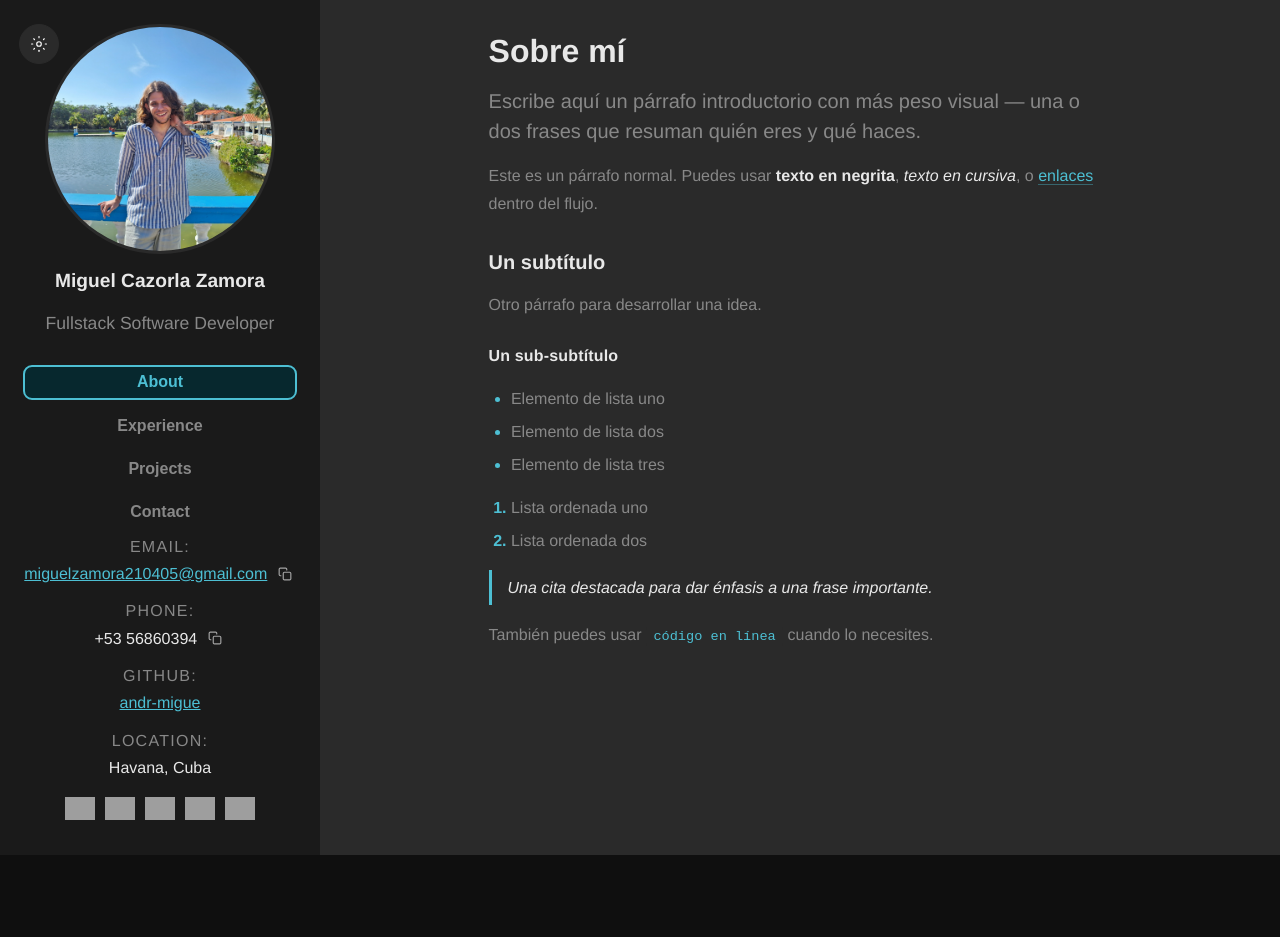
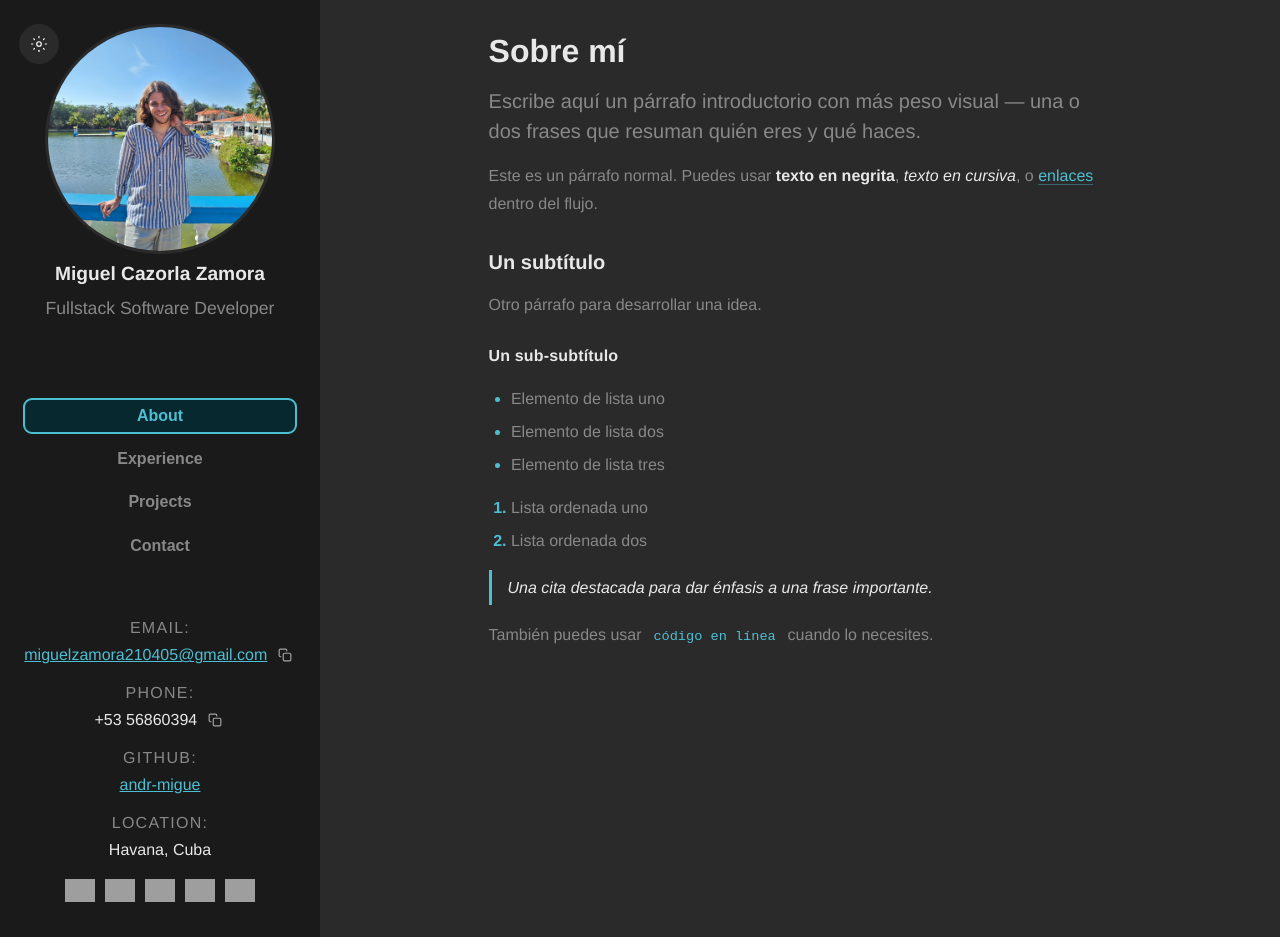
Before and after one commit to andr-migue/portfolio, a React (Vite) app: page / in a window 1280 px wide. Before the commit the page ends 855 px from the top, so only its background shows below. Built offline with nearby package versions, Linux system fonts and the light colour scheme; grey boxes are pictures that could not be loaded.

Commit message:
adjust gap spacing in sidebar and profile card

```diff
--- a/src/components/SideBar/SideBar.css
+++ b/src/components/SideBar/SideBar.css
@@ -5,6 +5,7 @@
   height: 100%;
   padding: 1.5rem 1.2rem;
   background: var(--color-surface);
+  gap: 3rem;
 }
 
 .profile-card {
@@ -13,7 +14,7 @@
   flex-direction: column;
   align-items: center;
   text-align: center;
-  gap: 0.75rem;
+  gap: 0.3rem;
   padding-bottom: 1.5rem;
 }
 
```
